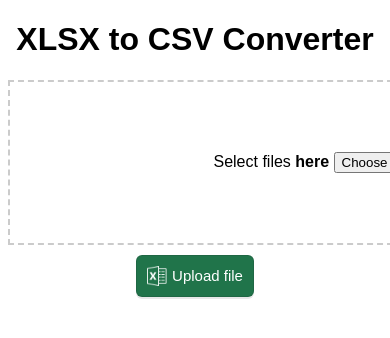
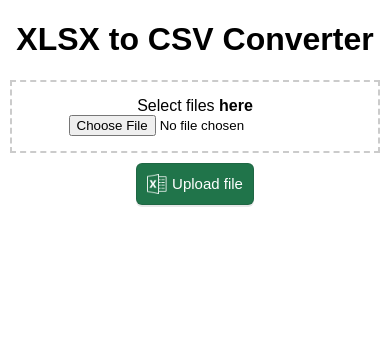
Before and after one commit to vhugosv7/XLSX-to-CSV-Converter, a Flask app: page / in a window 390 px wide; the page is wider, and only the part inside the window is pictured. Shown: the top 338 px of that part. Run offline with Flask 3, Linux system fonts and the light colour scheme; some libraries are stand-ins or nearby versions.

Commit message:
Update styles.css
changes for responsive design

```diff
--- a/XLSX to CSV/static/styles.css
+++ b/XLSX to CSV/static/styles.css
@@ -104,6 +104,16 @@ and the button to download CSV file.*/
   margin: auto;
 }
 
+/* Small screen: */
+@media (max-width: 500px) {
+  .upload-container {
+    width: 90%;
+    border-width: 2px;
+    padding: 15px;
+
+  }
+}
+
 
 .error-msg{
   text-align: center;
```
